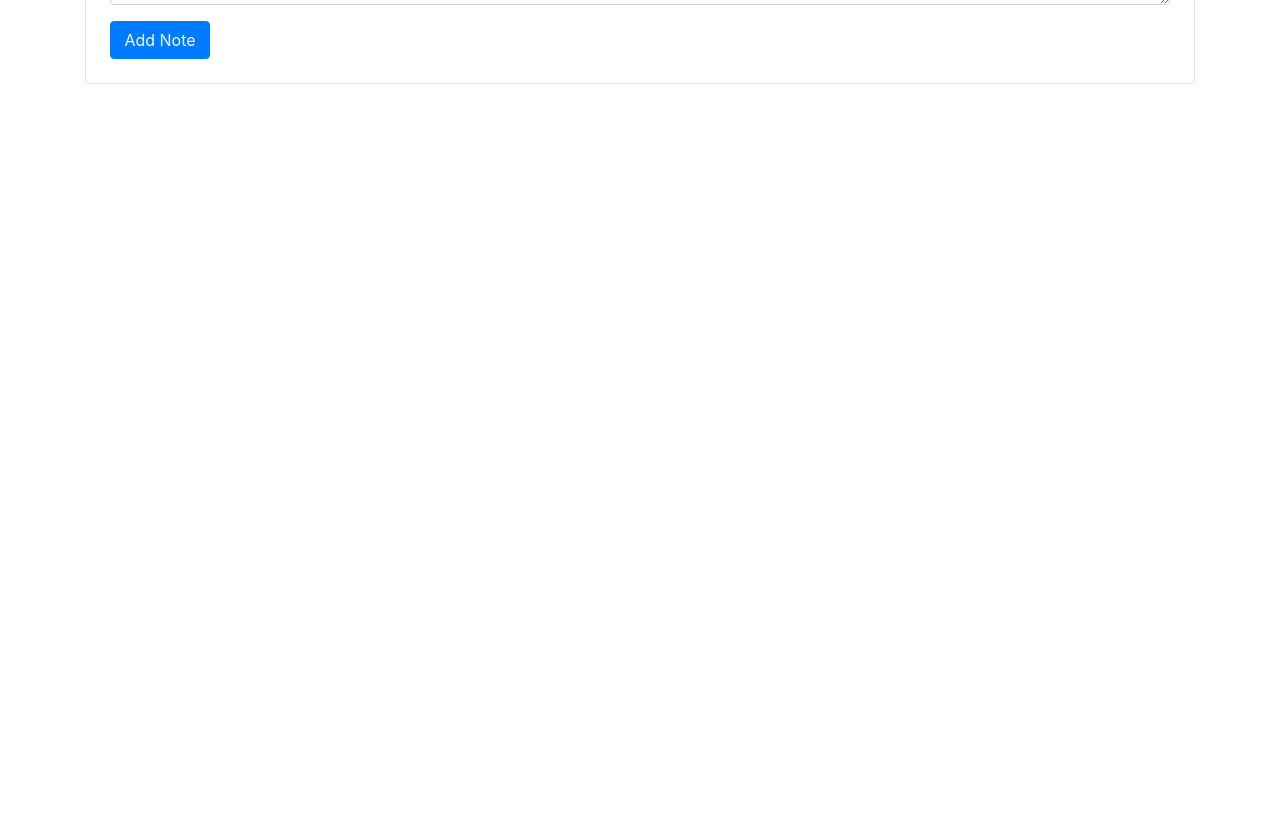
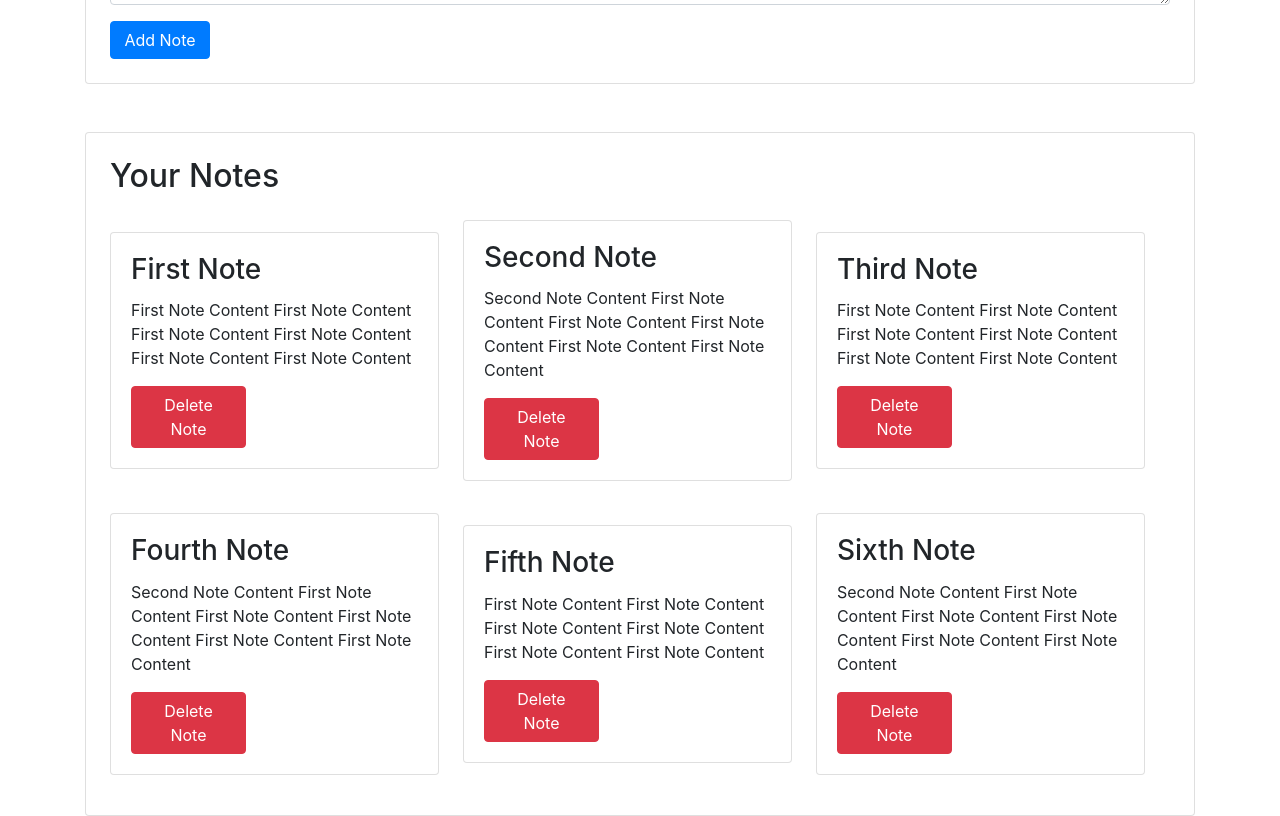
Before and after one commit to ap211unitech/TODO-MERN-STACK, a React (Create React App) app in the folder client/: page / in a window 1280 px wide. Shown: the part 440-1256 px from the top of the page. Before the commit the page ends 800 px from the top, so only its background shows below. Built offline with nearby package versions, Linux system fonts and the light colour scheme.

Commit message:
ShowAllNotes added

```diff
--- a/client/public/index.html
+++ b/client/public/index.html
@@ -1,14 +1,12 @@
 <!DOCTYPE html>
 <html lang="en">
+
 <head>
   <meta charset="utf-8" />
   <link rel="icon" href="%PUBLIC_URL%/favicon.ico" />
   <meta name="viewport" content="width=device-width, initial-scale=1" />
   <meta name="theme-color" content="#000000" />
-    <meta
-      name="description"
-      content="Web site created using create-react-app"
-    />
+  <meta name="description" content="Web site created using create-react-app" />
   <link rel="apple-touch-icon" href="%PUBLIC_URL%/logo192.png" />
   <!--
       manifest.json provides metadata used when your web app is installed on a
@@ -24,8 +22,9 @@
       work correctly both with client-side routing and a non-root public URL.
       Learn how to configure a non-root public URL by running `npm run build`.
     -->
-    <title>React App</title>
+  <title>Add Your TODO Items Here | An Effective and Free Website To Use</title>
 </head>
+
 <body>
   <noscript>You need to enable JavaScript to run this app.</noscript>
   <div id="root"></div>
@@ -40,4 +39,5 @@
       To create a production bundle, use `npm run build` or `yarn build`.
     -->
 </body>
+
 </html>
--- a/client/src/App.css
+++ b/client/src/App.css
@@ -1,5 +1,23 @@
-*{
+* {
     margin: 0;
     padding: 0;
     box-sizing: border-box;
 }
+
+.fade-enter {
+    opacity: 0.01;
+}
+
+.fade-enter-active {
+    opacity: 1;
+    transition: opacity 1000ms ease-in;
+}
+
+.fade-exit {
+    opacity: 1;
+}
+
+.fade-exit-active {
+    opacity: 0.01;
+    transition: opacity 1000ms ease-in;
+}
--- a/client/src/App.js
+++ b/client/src/App.js
@@ -1,12 +1,14 @@
+import Navbar from "./components/Navbar";
+import Addnote from "./components/addNote";
+import Shownotes from "./components/showNotes";
 import './App.css';
-import Navbar from "./components/Navbar";
-import Addnote from "./components/addNote"
 
 function App() {
   return (
     <div>
       <Navbar />
       <Addnote />
+      <Shownotes />
     </div>
   );
 }
--- /dev/null
+++ b/client/src/components/showNotes.js
@@ -0,0 +1,77 @@
+import React, { useState } from 'react';
+import { v4 as uuidv4 } from 'uuid';
+import {
+    Card,
+    CardText,
+    CardBody,
+    CardTitle,
+    Container,
+    Button
+} from "reactstrap";
+// import {
+//     CSSTransition,
+//     TransitionGroup
+// } from "react-transition-group";
+
+function ShowNotes() {
+
+    let notes = [
+        { id: uuidv4(), title: "First Note", content: "First Note Content First Note Content First Note Content First Note Content First Note Content First Note Content" },
+        { id: uuidv4(), title: "Second Note", content: "Second Note Content First Note Content First Note Content First Note Content First Note Content First Note Content" },
+        { id: uuidv4(), title: "Third Note", content: "First Note Content First Note Content First Note Content First Note Content First Note Content First Note Content" },
+        { id: uuidv4(), title: "Fourth Note", content: "Second Note Content First Note Content First Note Content First Note Content First Note Content First Note Content" },
+        { id: uuidv4(), title: "Fifth Note", content: "First Note Content First Note Content First Note Content First Note Content First Note Content First Note Content" },
+        { id: uuidv4(), title: "Sixth Note", content: "Second Note Content First Note Content First Note Content First Note Content First Note Content First Note Content" },
+    ]
+    const [AllNotes, setallNotes] = useState(notes);
+
+    const newNotes = (id) => {
+        let currentNotes = [];
+        AllNotes.map(note => {
+            if (note.id !== id) {
+                currentNotes.push(note);
+            }
+            return null;
+        });
+        setallNotes(currentNotes)
+    }
+
+    return (
+        <Container>
+            <Card className="mt-5 p-4">
+                <h2>Your Notes</h2>
+                {/* <TransitionGroup className="todos-items"> */}
+                <div className="d-flex flex-wrap align-items-center">
+                    {AllNotes.map(note => {
+                        return (
+                            // <CSSTransition timeout={500} key={note.id.toString()} classNames="fade">
+                            <Card key={note.id.toString()} style={{ width: "20.56rem" }} className="mr-4 mb-3 mt-3">
+                                <CardBody>
+                                    <CardTitle>
+                                        <h3>
+                                            {note.title}
+                                        </h3>
+                                    </CardTitle>
+                                    <CardText>
+                                        {note.content}
+                                    </CardText>
+                                    <Button
+                                        onClick={() => newNotes(note.id)}
+                                        className="btn btn-md"
+                                        color="danger"
+                                        style={{ width: "115px" }}>
+                                        Delete Note
+                                    </Button>
+                                </CardBody>
+                            </Card>
+                            /* </CSSTransition> */
+                        )
+                    })}
+                </div>
+                {/* </TransitionGroup> */}
+            </Card>
+        </Container>
+    )
+}
+
+export default ShowNotes
```
Lines whose indentation alone changed are shown as unchanged.
